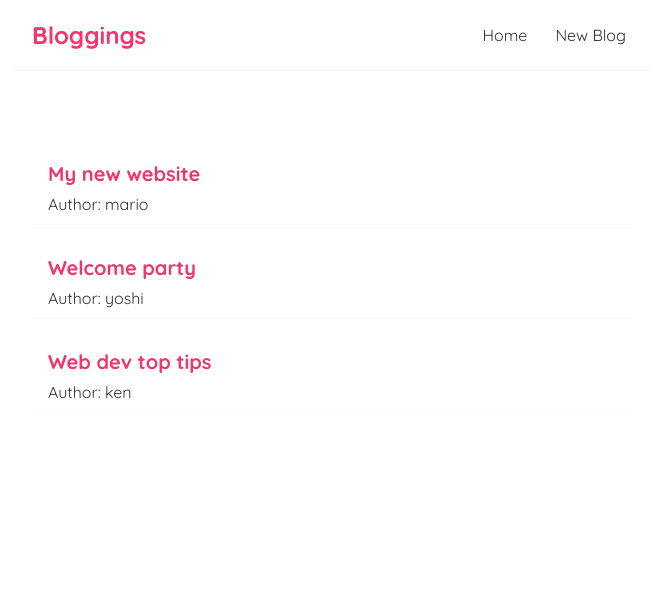
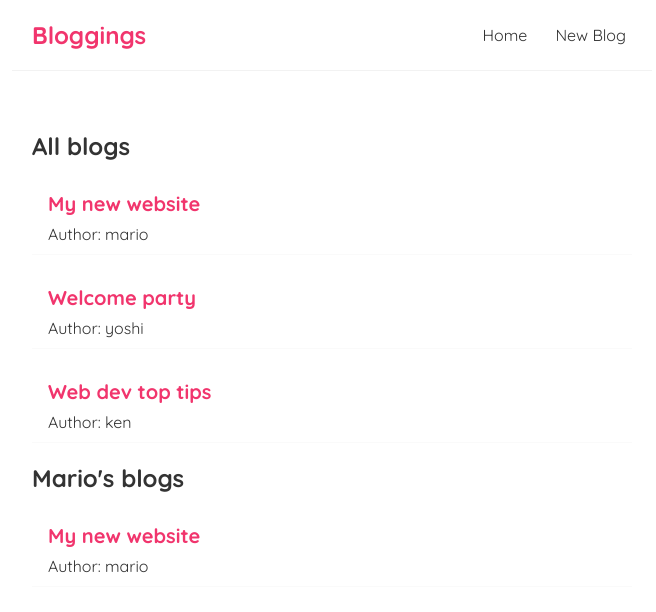
Before and after one commit to abdullah-rizwan1/bloggings, a React (Create React App) app: page / in a window 1280 px wide. Shown: the top 612 px of the page, without its empty margins (308-964 px from the left). Built offline with nearby package versions, Linux system fonts and the light colour scheme.

Commit message:
filtered blogs

```diff
--- a/src/BlogList.js
+++ b/src/BlogList.js
@@ -1,5 +1,5 @@
-const BlogList = (props) => {
-  return props.blogs.map((blog) => {
+const BlogList = ({ blogs, title }) => {
+  const allBlogs = blogs.map((blog) => {
     return (
       <div className="blog-preview" key={blog.id}>
         <h1 className="blog-title">{blog.title}</h1>
@@ -7,6 +7,13 @@
       </div>
     )
   })
+
+  return (
+    <div className="blog-list">
+      <h2>{title}</h2>
+      {allBlogs}
+    </div>
+  )
 }
 
 export default BlogList
--- a/src/Home.js
+++ b/src/Home.js
@@ -24,7 +24,11 @@
 
   return (
     <div className="home">
-      <BlogList blogs={blogs} />
+      <BlogList blogs={blogs} title="All blogs" />
+      <BlogList
+        blogs={blogs.filter((blog) => blog.author === 'mario')}
+        title="Mario's blogs"
+      />
     </div>
   )
 }
```
Also changed, not shown: 1 other file (tests, documents, lock files or other folders).
